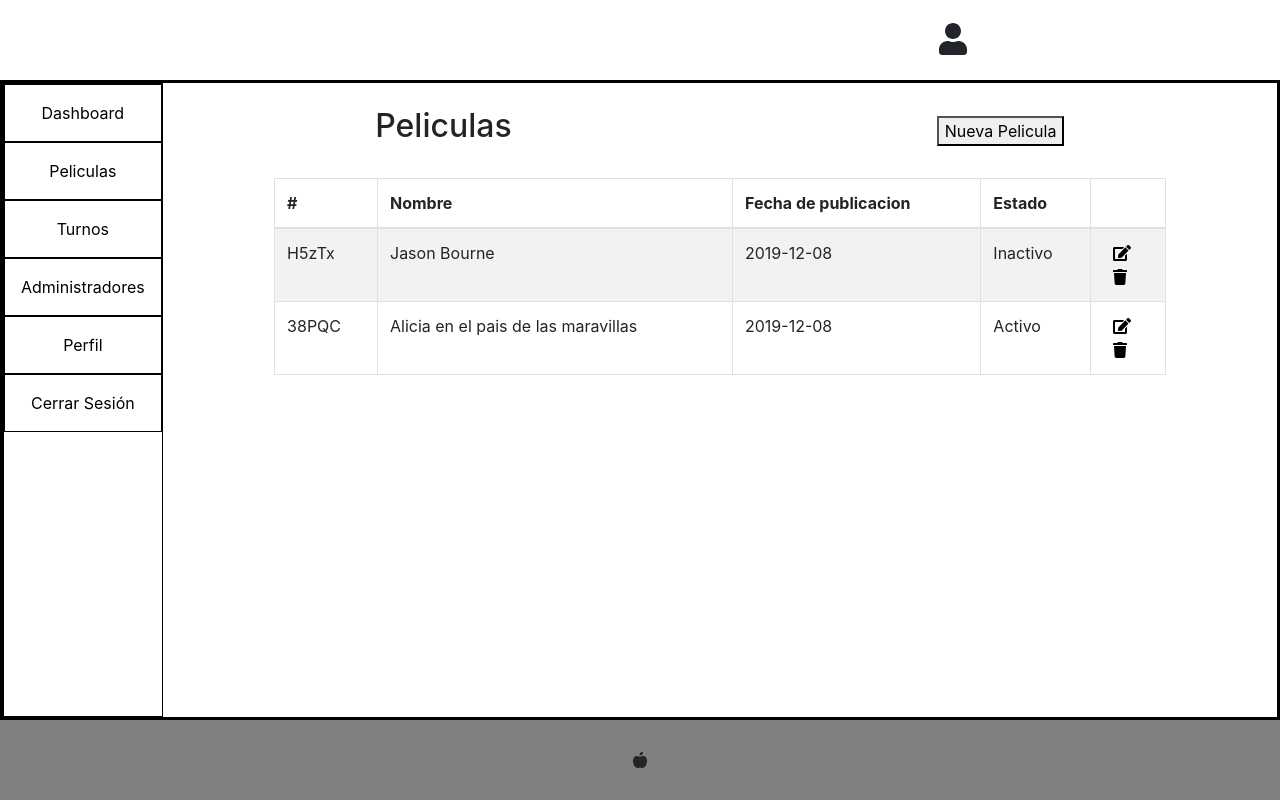
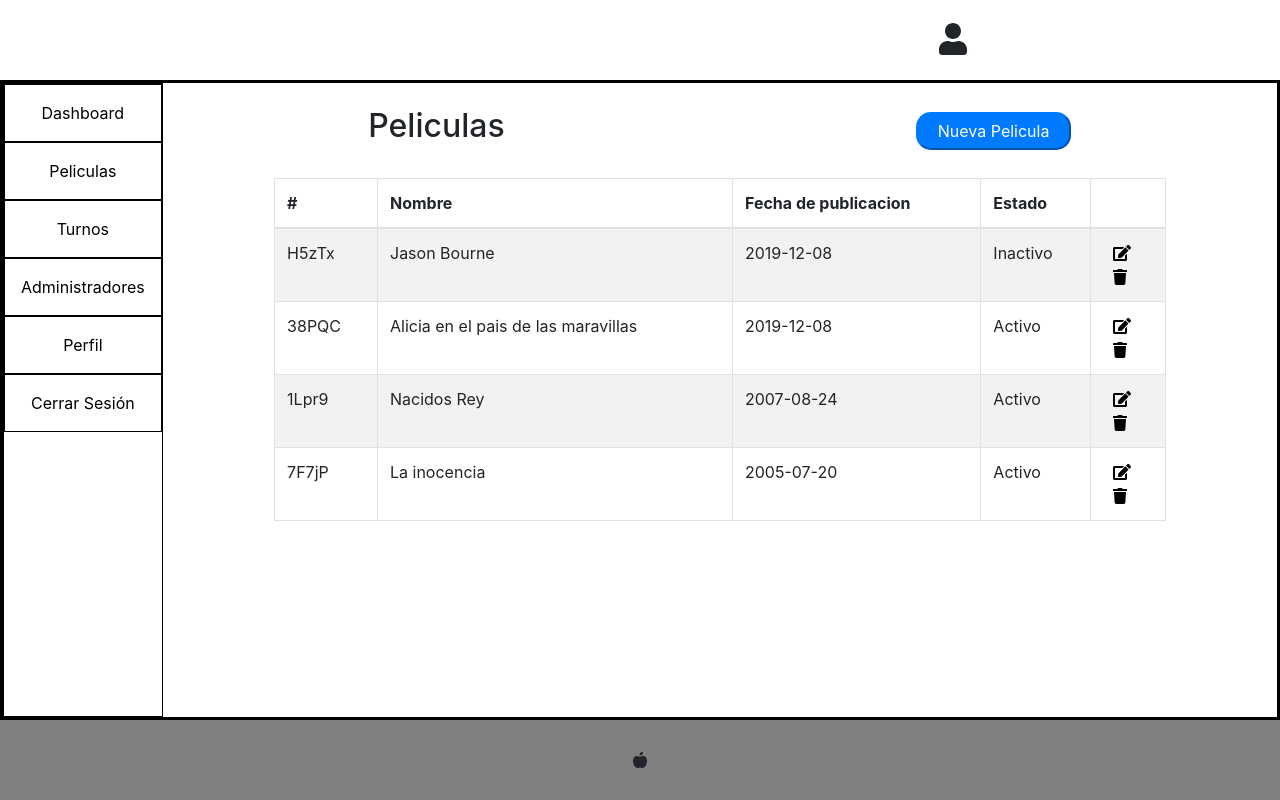
Before and after one commit to kamalyzl/movies-admin, a React (Create React App) app: page / in a window 1280 px wide. Built offline with nearby package versions, Linux system fonts and the light colour scheme.

Commit message:
refactor: data and styles

```diff
--- a/src/App.css
+++ b/src/App.css
@@ -9,5 +9,10 @@ a {
 
 a:hover {
   text-decoration: none;
-  color: coral;
+  color: #007bff;
 }
+
+.btn-primary {
+  border-radius: 15px;
+  padding: 5px 20px;
+}
--- /dev/null
+++ b/src/data/movies.js
@@ -0,0 +1,29 @@
+import nanoid from 'nanoid'
+const date = new Date()
+
+export const dataListMovies = [
+  {
+    id: nanoid(5),
+    name: 'Jason Bourne',
+    date: date.toISOString().slice(0, 10),
+    status: 'Inactivo'
+  },
+  {
+    id: nanoid(5),
+    name: 'Alicia en el pais de las maravillas',
+    date: date.toISOString().slice(0, 10),
+    status: 'Activo'
+  },
+  {
+    id: nanoid(5),
+    name: 'Nacidos Rey',
+    date: '2007-08-24',
+    status: 'Activo'
+  },
+  {
+    id: nanoid(5),
+    name: 'La inocencia',
+    date: '2005-07-20',
+    status: 'Activo'
+  }
+]
--- a/src/views/Home.js
+++ b/src/views/Home.js
@@ -5,9 +5,9 @@ import Footer from '../components/Footer'
 import Aside from '../components/Aside'
 import Table from '../components/Table'
 import RenderModal from '../components/RenderModal'
+import {dataListMovies} from '../data/movies'
 import '../css/Home.css'
 
-const date = new Date()
 const TYPE_ACTION = Object.freeze({
   CREATE: 'create',
   UPDATE: 'update'
@@ -23,20 +23,7 @@ class Home extends React.Component {
       date: '',
       id: '',
       status: 'Activo',
-      listMovies: [
-        {
-          id: nanoid(5),
-          name: 'Jason Bourne',
-          date: date.toISOString().slice(0,10),
-          status: 'Inactivo'
-        },
-        {
-          id: nanoid(5),
-          name: 'Alicia en el pais de las maravillas',
-          date: date.toISOString().slice(0,10),
-          status: 'Activo'
-        }
-      ]
+      listMovies: dataListMovies
      }
   }
   handleShow = () => {
@@ -83,7 +70,7 @@ class Home extends React.Component {
     const removedListMovies = listMovies.filter(( obj ) =>  {
       return obj.id !== item.id;
   });
-    this.setState((state)=>{
+    this.setState(()=>{
       return {
         show:false,
         listMovies: removedListMovies
@@ -92,7 +79,7 @@ class Home extends React.Component {
   }
   updateItem = (item) => {
     const {name, date, status, id} = item
-    this.setState((state) => {
+    this.setState(() => {
       return {
         show:true,
         type: TYPE_ACTION.UPDATE,
@@ -104,8 +91,6 @@ class Home extends React.Component {
     })
   }
 
-
-
   render () {
     const {show, name, status, date, listMovies, type} = this.state
     return (
@@ -116,7 +101,7 @@ class Home extends React.Component {
           <section>
             <div className='first'>
               <h2>Peliculas</h2>
-              <button onClick={this.handleShow}>Nueva Pelicula</button>
+              <button className='btn-primary' onClick={this.handleShow}>Nueva Pelicula</button>
               {
                 type === TYPE_ACTION.CREATE ? (
                   <RenderModal
```
